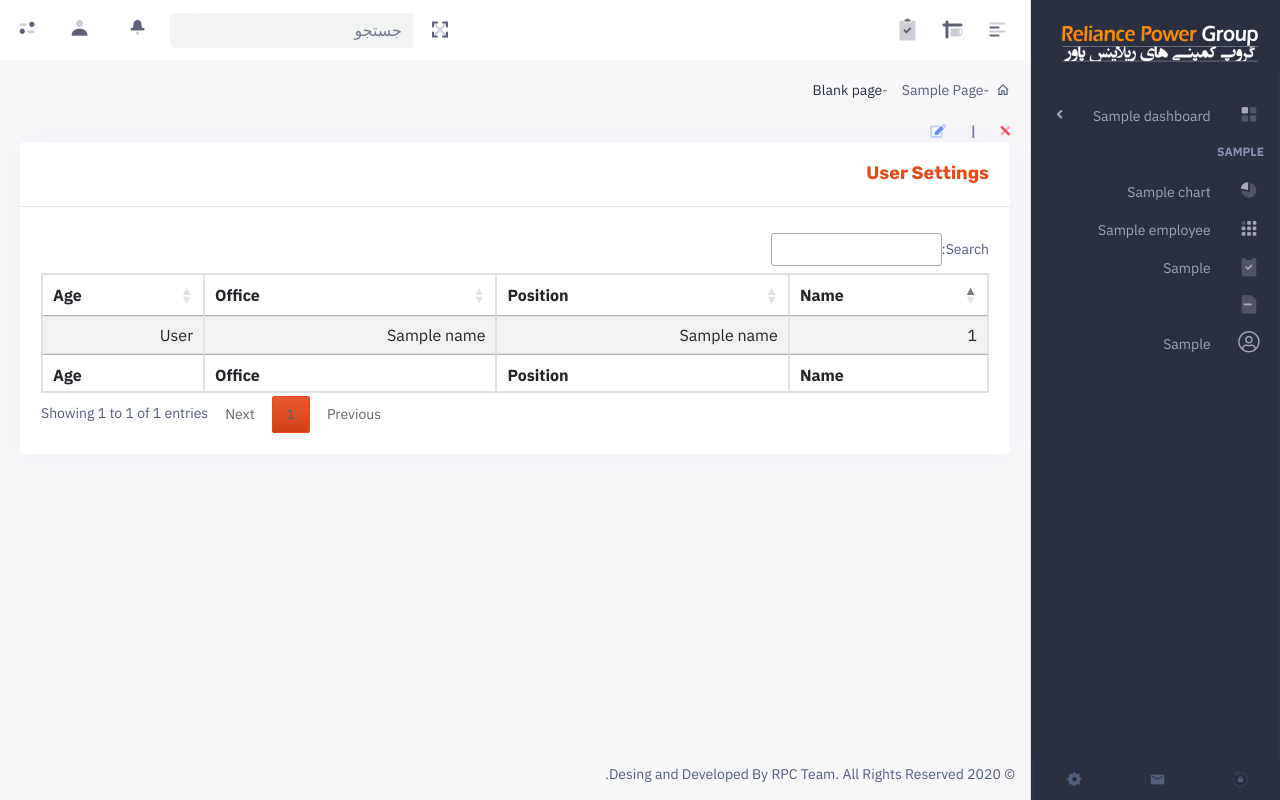
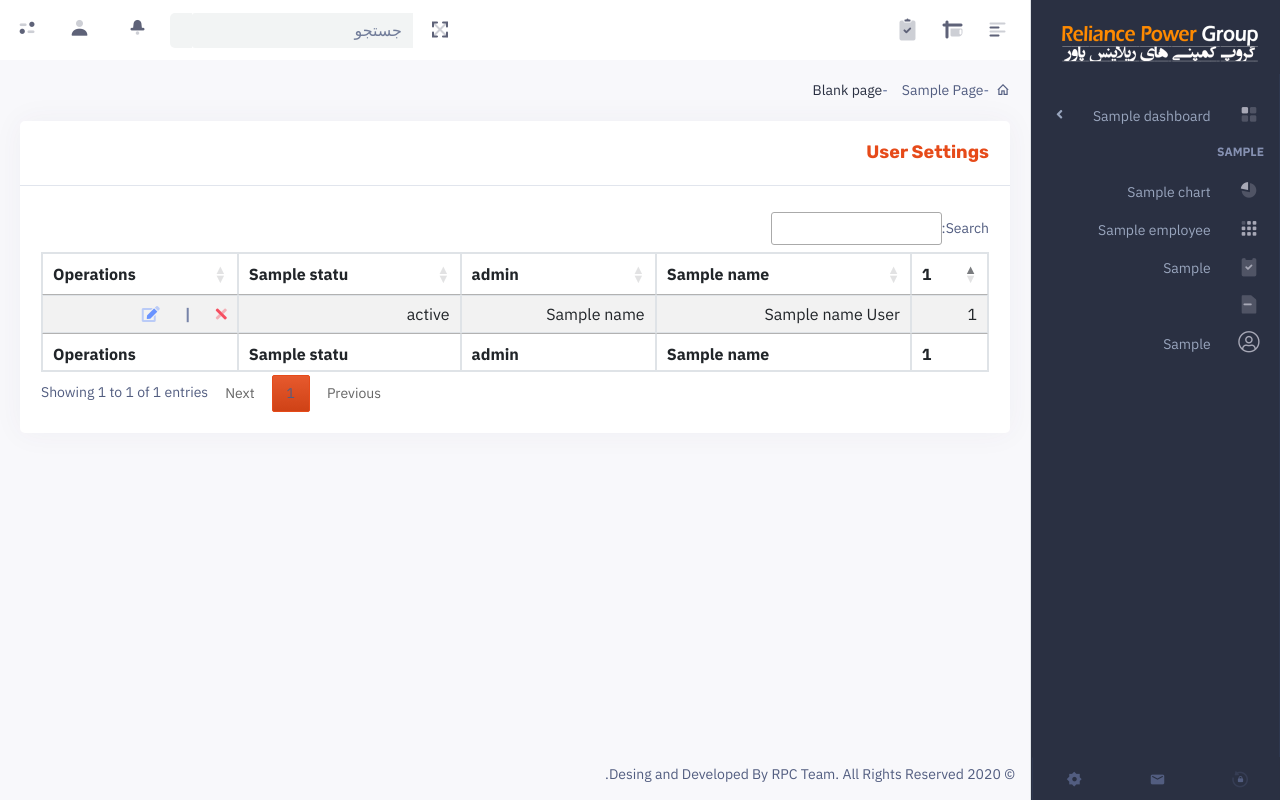
Before and after one commit to my-rpc/rpc, a Flask app: template rpc_package/templates/create_new_user.html in a window 1280 px wide. Run offline with Flask 2, Linux system fonts and the light colour scheme; the template is opened without the code that fills it: most values are stand-ins (such as "Sample title", 1, 10 or a date in 2020); form fields are guessed from the names that the template uses; parts of the project's set-up code (start-up, migrations or seed data) failed here and were passed over; some libraries are stand-ins or nearby versions; some web fonts are replaced.

Commit message:
returned data to client
user, message_obj, and translation data parsed into dictionary

```diff
--- a/rpc_package/templates/create_new_user.html
+++ b/rpc_package/templates/create_new_user.html
@@ -10,19 +10,18 @@
 {% block main_content %}
 <!-- main content code will be add here -->
 
-<span><i class="fad fa-times text-danger"></i></span>
-<span class="px-4 text-secondary font-weight-bolder">|</span>
-<span class="" onclick="updateUserOpenModel(111)"><i class="fad fa-edit text-info"></i></span>
 <div class="box">
     <div class="box-header"><h4 class="box-title text-primary font-weight-bold ">User Settings</h4></div>
     <div class="box-body">
         <table id="create_new_user_table" class="table table-striped table-bordered" style="width:100%">
             <thead>
                 <tr>
-                    <th>Name</th>
-                    <th>Position</th>
-                    <th>Office</th>
-                    <th>Age</th>
+                    <th>{{translation.employee_id[language]}}</th>
+                    <th>{{translation.name[language]}}</th>
+                    <th>{{translation.user_role[language]}}</th>
+                    <th>{{translation.status[language]}}</th>
+                    <th>Operations</th>
+                    <!-- operations should be added to translation -->
 
                 </tr>
             </thead>
@@ -33,14 +32,20 @@
                             {{user[0].emp_id}}
                         </td>
                         <td>
+                            {{user[2].name}} {{user[2].lname}}
+                        </td>
+                        <td>
                             {{user[1].name}}
                         </td>
+
                         <td>
-                            {{user[2].name}}
+                            {{user[0].status}}
                         </td>
-
-                        <td>{{user[2].lname}}</td>
-
+                        <td>
+                            <span><i class="fad fa-times text-danger"></i></span>
+                            <span class="px-4 text-secondary font-weight-bolder">|</span>
+                            <span class="" onclick="updateUserOpenModel('{{user[0].emp_id}}')"><i class="fad fa-edit text-info"></i></span>
+                        </td>
 
                     </tr>
                 {% endfor %}
@@ -48,11 +53,11 @@
             </tbody>
             <tfoot>
                 <tr>
-                    <th>Name</th>
-                    <th>Position</th>
-                    <th>Office</th>
-                    <th>Age</th>
-
+                    <th>{{translation.employee_id[language]}}</th>
+                    <th>{{translation.name[language]}}</th>
+                    <th>{{translation.user_role[language]}}</th>
+                    <th>{{translation.status[language]}}</th>
+                    <th>Operations</th>
                 </tr>
             </tfoot>
         </table>
```
Also changed, not shown: rpc_package/app_routes.py (+13 -9 lines).
